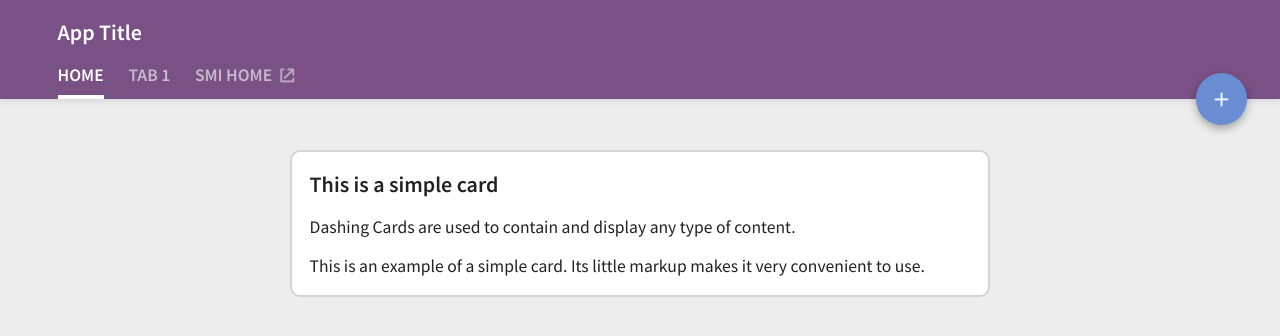
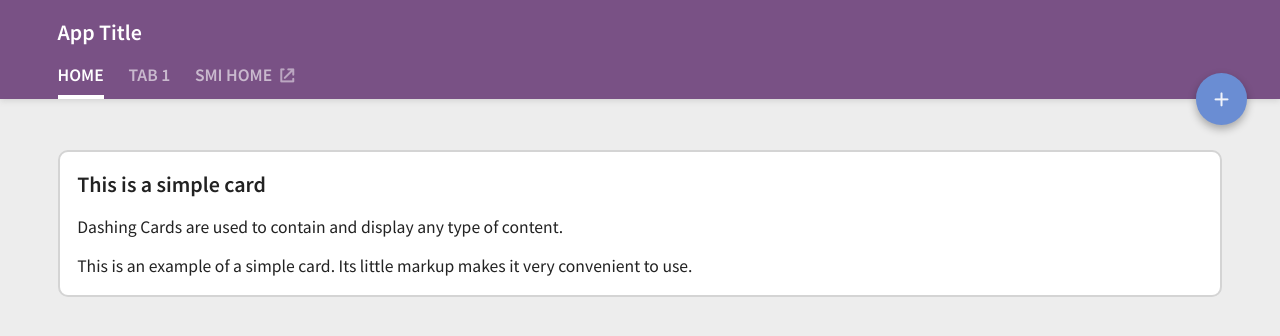
Before and after one commit to aknobloch3/AK-SMI-Test, a website: page index.html in a window 1280 px wide. Drawn offline with Linux system fonts and the light colour scheme.

Commit message:
Updated style in layout.scss

```diff
--- a/index.html
+++ b/index.html
@@ -34,7 +34,7 @@
       </button>
     </nav>
     <!-- Navigation End -->
-    <div class="app-content" style="max-width: 700px; margin: 0 auto;">
+    <div class="app-content">
 
       <div class="card">
         <div class="card--header">
--- a/styles/layout/_layout.scss
+++ b/styles/layout/_layout.scss
@@ -0,0 +1,5 @@
+.app-content {
+  max-width: 1200px;
+  margin: auto;
+  padding: 1rem;
+}
```
Also changed, not shown: style.css, 1 other file.
